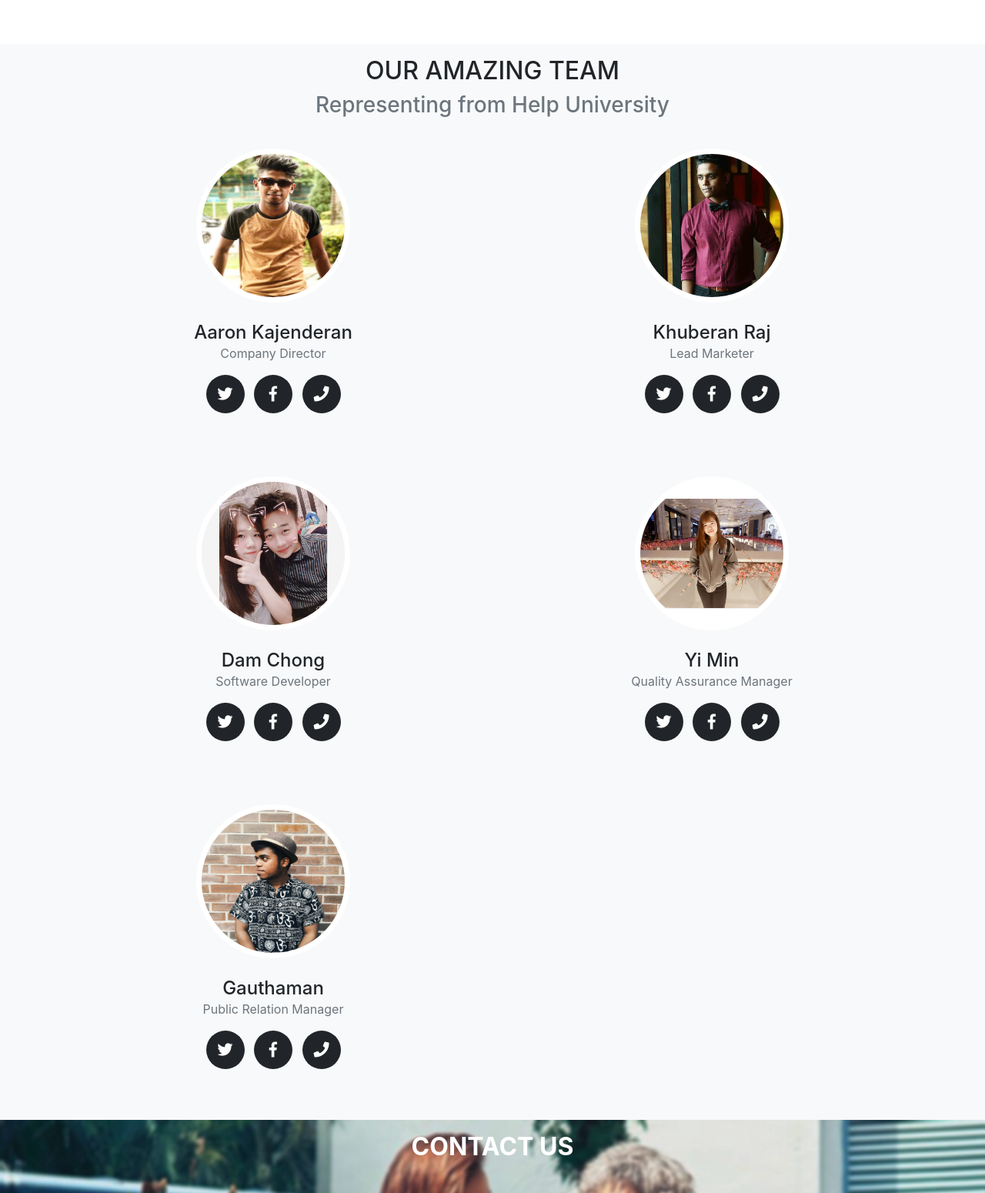
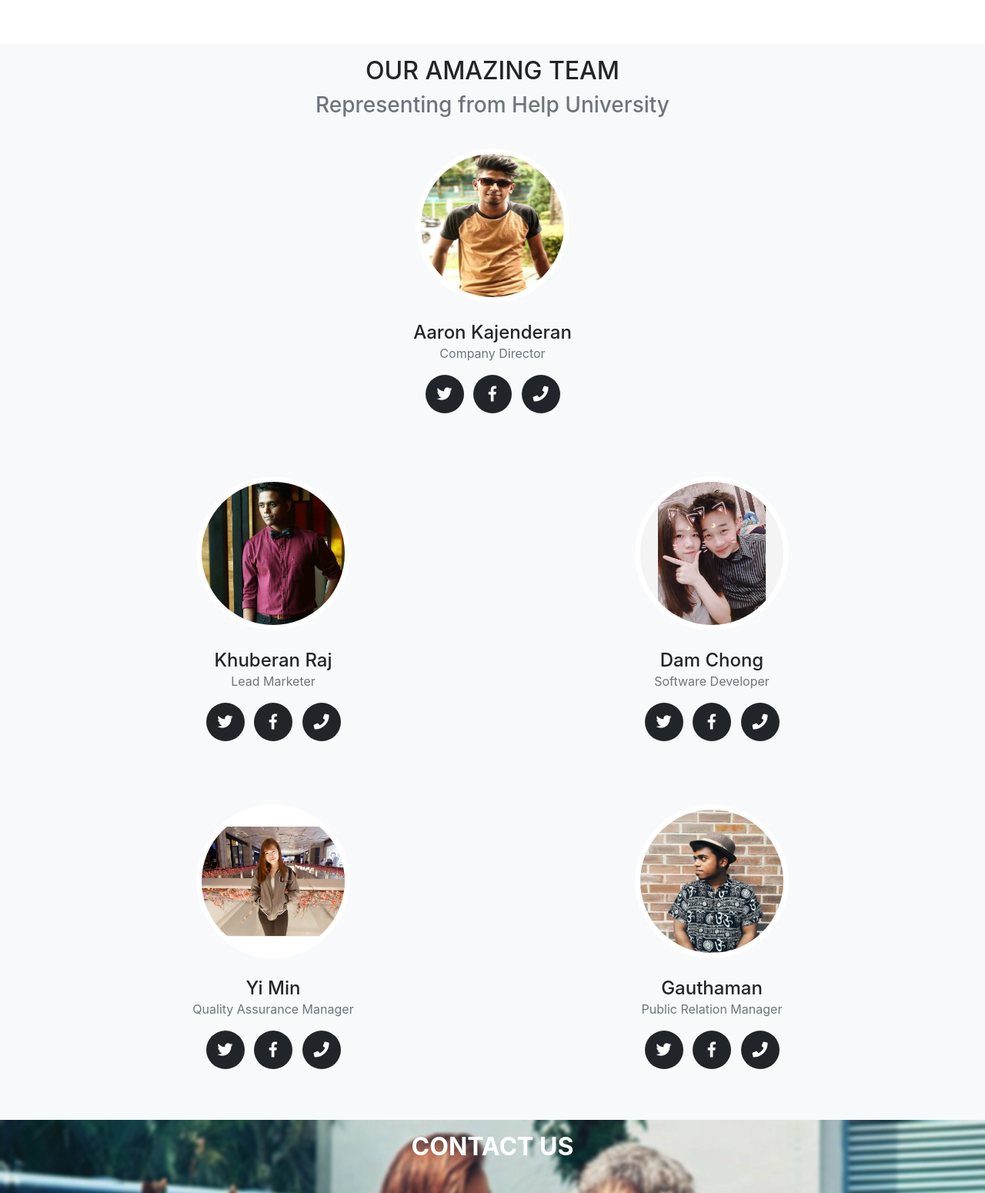
Before and after one commit to AaronRiboy/UX, a PHP site: page / in a window 1280 px wide. Shown: the part 1592-3142 px from the top of the page at 77% size. Run offline with PHP 8.4, Linux system fonts and the light colour scheme; some libraries are stand-ins or nearby versions.

Commit message:
Update index.php

```diff
--- a/Seniorcare/index.php
+++ b/Seniorcare/index.php
@@ -151,7 +151,7 @@
       </div>
 
       <div class="row">
-        <div class="col-sm-6">
+        <div class="col-sm-12">
           <div class="team-member">
             <img class="mx-auto rounded-circle" src="img\aaron.jpg" alt="">
             <h4>Aaron Kajenderan</h4>
```
